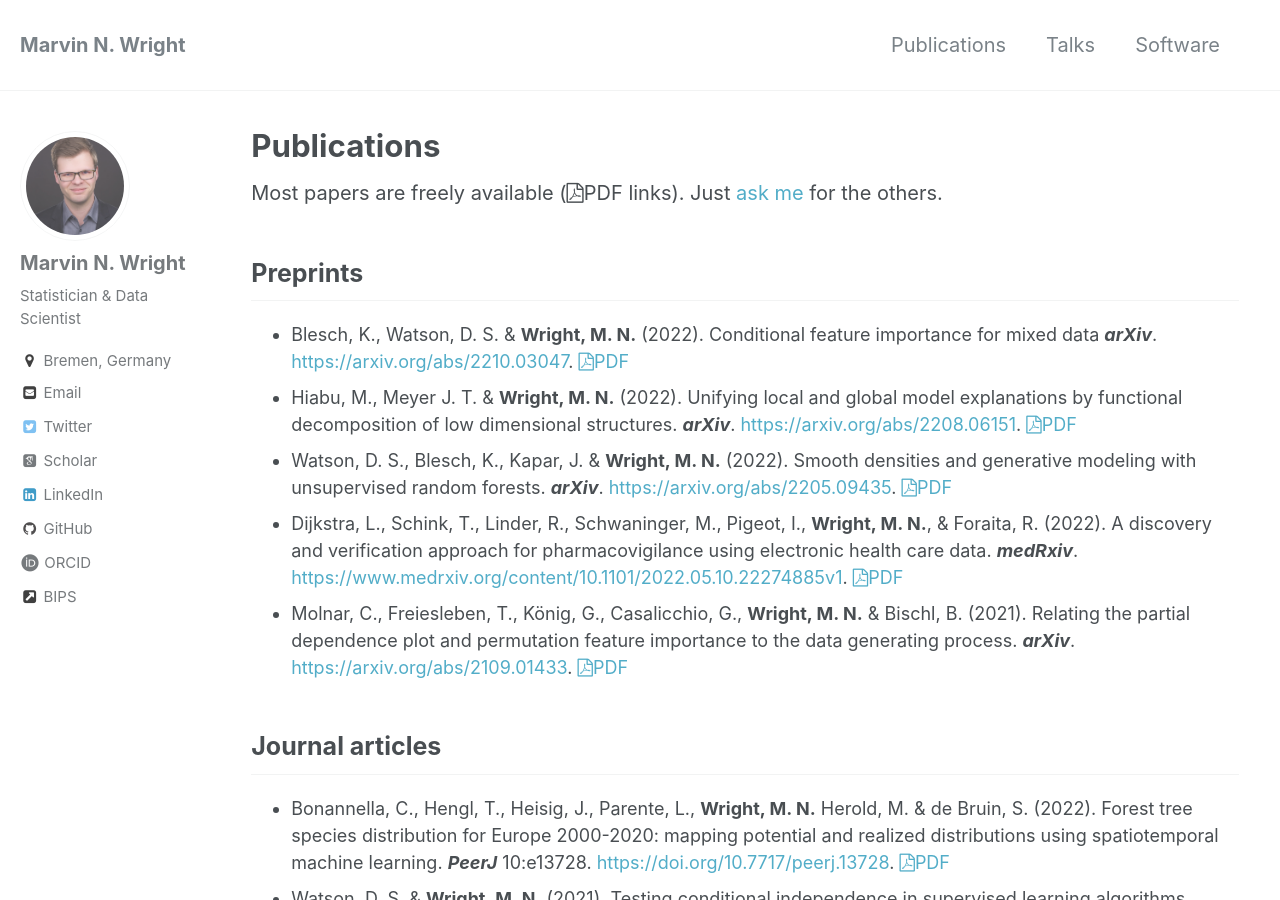
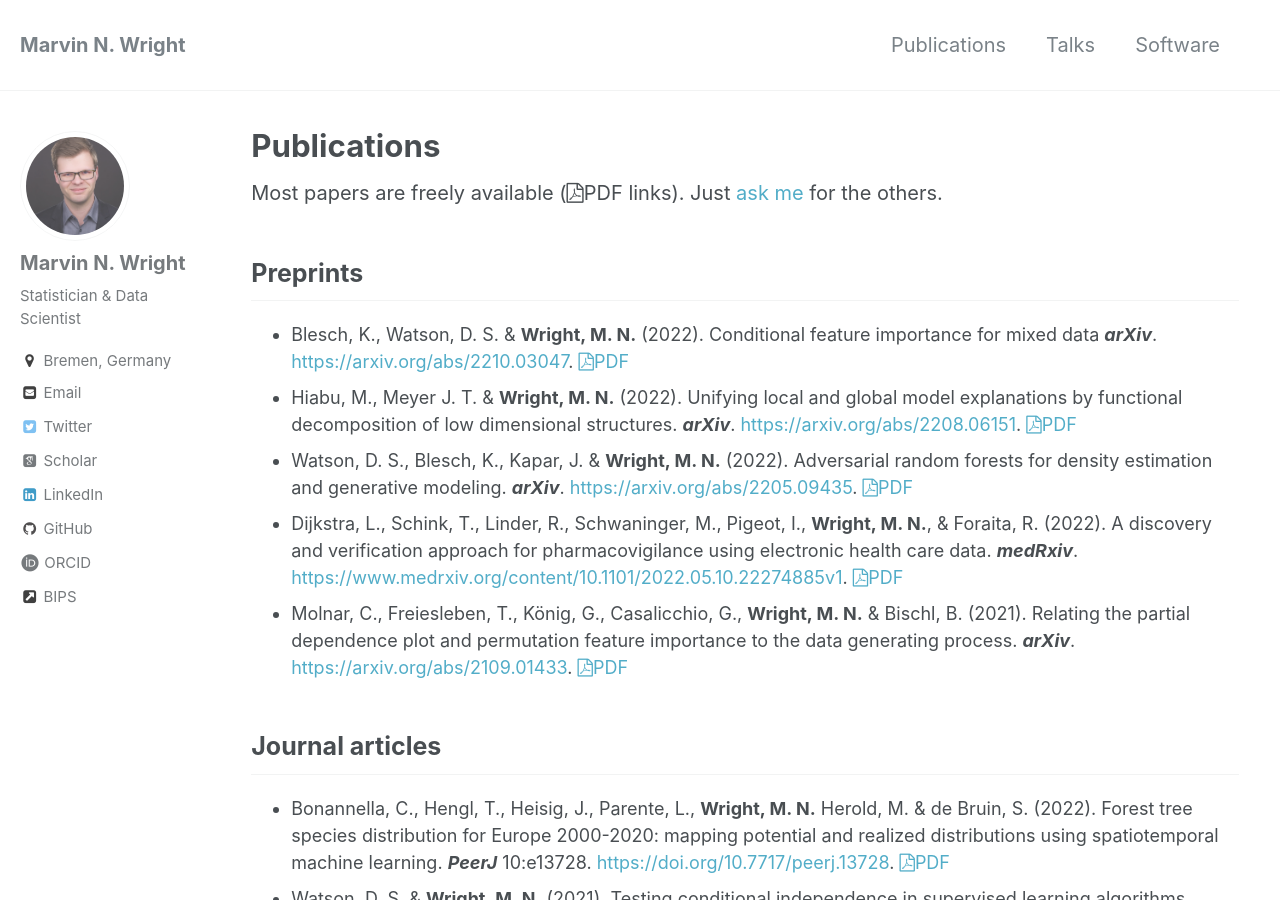
Before and after one commit to mnwright/mnwright.github.io, a Jekyll site: the page built from _pages/publications.md, in a window 1280 px wide and 900 px high. Built offline with Jekyll 4.4.1, drawn with Linux system fonts in a browser that asks for light colours; some web fonts are replaced; some of the changed text lies outside the part shown.

Commit message:
update software and pubs

```diff
--- a/_pages/publications.md
+++ b/_pages/publications.md
@@ -8,7 +8,7 @@ Most papers are freely available (<i class="fa fa-file-pdf-o"></i>PDF links). Ju
 ## Preprints
 * {:.pub} Blesch, K., Watson, D. S. & **Wright, M. N.** (2022). Conditional feature importance for mixed data ***arXiv***. <https://arxiv.org/abs/2210.03047>. <a href="https://arxiv.org/pdf/2210.03047"><i class="fa fa-file-pdf-o"></i>PDF</a>
 * {:.pub} Hiabu, M., Meyer J. T. & **Wright, M. N.** (2022). Unifying local and global model explanations by functional decomposition of low dimensional structures. ***arXiv***. <https://arxiv.org/abs/2208.06151>. <a href="https://arxiv.org/pdf/2208.06151"><i class="fa fa-file-pdf-o"></i>PDF</a>
-* {:.pub} Watson, D. S., Blesch, K., Kapar, J. & **Wright, M. N.** (2022). Smooth densities and generative modeling with unsupervised random forests. ***arXiv***. <https://arxiv.org/abs/2205.09435>. <a href="https://arxiv.org/pdf/2205.09435"><i class="fa fa-file-pdf-o"></i>PDF</a>
+* {:.pub} Watson, D. S., Blesch, K., Kapar, J. & **Wright, M. N.** (2022). Adversarial random forests for density estimation and generative modeling. ***arXiv***. <https://arxiv.org/abs/2205.09435>. <a href="https://arxiv.org/pdf/2205.09435"><i class="fa fa-file-pdf-o"></i>PDF</a>
 * {:.pub} Dijkstra, L., Schink, T., Linder, R., Schwaninger, M., Pigeot, I., **Wright, M. N.**, & Foraita, R. (2022). A discovery and verification approach for pharmacovigilance using electronic health care data. ***medRxiv***. <https://www.medrxiv.org/content/10.1101/2022.05.10.22274885v1>. <a href="https://www.medrxiv.org/content/10.1101/2022.05.10.22274885v1.full.pdf"><i class="fa fa-file-pdf-o"></i>PDF</a>
 * {:.pub} Molnar, C., Freiesleben, T., König, G., Casalicchio, G., **Wright, M. N.** & Bischl, B. (2021). Relating the partial dependence plot and permutation feature importance to the data generating process. ***arXiv***. <https://arxiv.org/abs/2109.01433>. <a href="https://arxiv.org/pdf/2109.01433"><i class="fa fa-file-pdf-o"></i>PDF</a>
 
@@ -44,7 +44,7 @@ Most papers are freely available (<i class="fa fa-file-pdf-o"></i>PDF links). Ju
 * {:.pub} Paulick, C., **Wright, M. N.**, Verleger, R. & Keller, K. (2014). Decomposition of 3-way arrays: A comparison of different PARAFAC algorithms. ***Chemometrics and Intelligent Laboratory Systems*** 137:97–109. <https://doi.org/10.1016/j.chemolab.2014.06.009>.
 
 ## Conference and workshop papers
-* {:.pub} Baudeu, R., **Wright, M. N.** & Loecher, M. (2022). Are SHAP values biased towards high-entropy features? ***ECML PKDD Workshop on eXplainable Knowledge Discovery in Data Mining***. <https://kdd.isti.cnr.it/xkdd2022/>. <a href="https://kdd.isti.cnr.it/xkdd2022/papers/XKDD_2022_paper_1418.pdf"><i class="fa fa-file-pdf-o"></i>PDF</a>
+* {:.pub} Baudeu, R., **Wright, M. N.** & Loecher, M. (2022). Are SHAP values biased towards high-entropy features? ***ECML PKDD Workshop on eXplainable Knowledge Discovery in Data Mining***. <https://doi.org/10.1007/978-3-031-23618-1_28>. <a href="https://link.springer.com/content/pdf/10.1007/978-3-031-23618-1.pdf"><i class="fa fa-file-pdf-o"></i>PDF</a>
 * {:.pub} Koenen, N., **Wright, M. N.**, Maass, P. & Behrmann, J. (2021). Generalization of the change of variables formula with applications to residual flows. ***ICML Workshop on Invertible Neural Networks, Normalizing Flows, and Explicit Likelihood Models***. <https://openreview.net/forum?id=msCiI5dejr>. <a href="https://openreview.net/pdf?id=msCiI5dejr"><i class="fa fa-file-pdf-o"></i>PDF</a>
 
 ## Book chapters
```
Also changed, not shown: _pages/software.md (+1 -0 lines).
